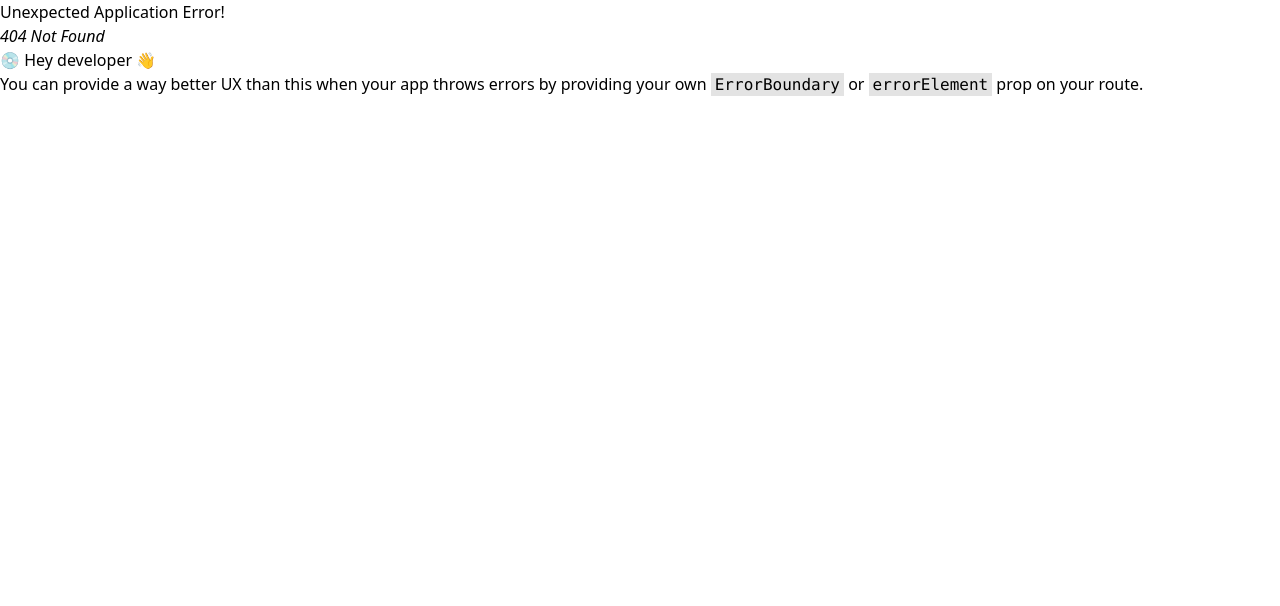
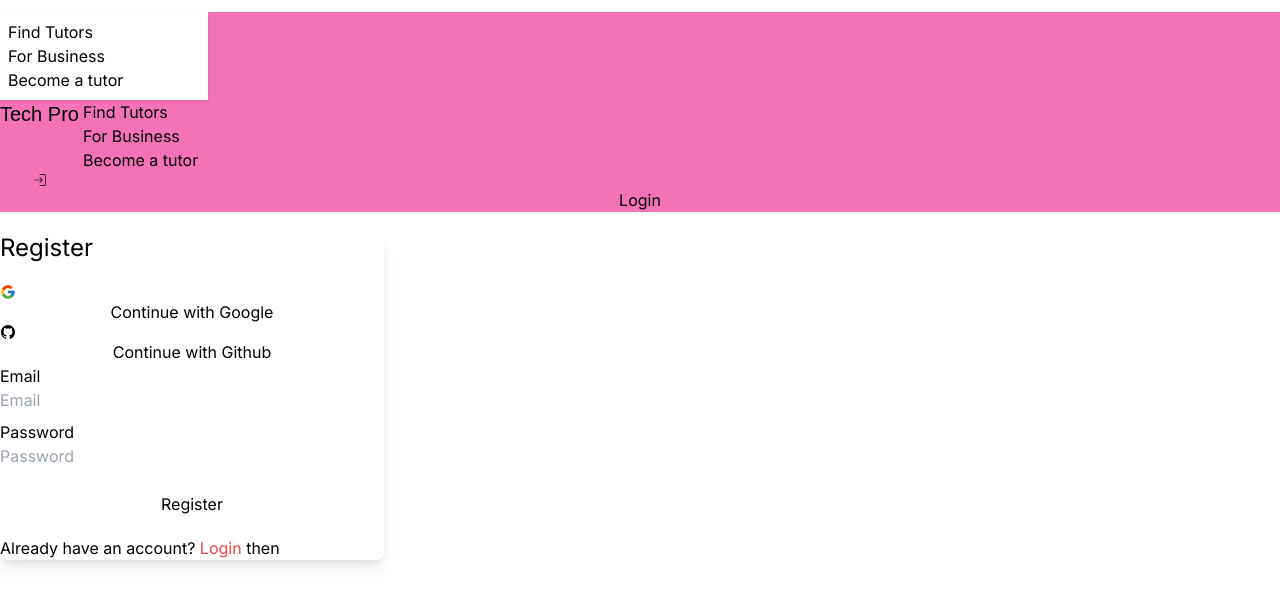
Before and after one commit to Captainboggey/Tech-Pro-Client, a React (Vite) app: page /register in a window 1280 px wide. Before the commit this address had no page. Shown: the top 606 px of the page. Built offline with nearby package versions, Linux system fonts and the light colour scheme; a web font is replaced by a local one.

Commit message:
login and register added

```diff
--- a/src/Pages/Login.jsx
+++ b/src/Pages/Login.jsx
@@ -2,6 +2,7 @@ import React, { useContext } from 'react';
 import { FcGoogle } from 'react-icons/fc';
 import { IoLogoGithub } from 'react-icons/io';
 import { AuthContext } from '../Providers/AuthProvider';
+import { Link } from 'react-router-dom';
 
 const Login = () => {
   const {signInWithEmail}= useContext(AuthContext)
@@ -21,7 +22,7 @@ const Login = () => {
     <div className="hero  min-h-screen">
       <div className=" ">
 
-        <div className="  lg:w-96  shrink-0 ">
+        <div className="  lg:w-96  shrink-0 shadow-lg bg-base-300 rounded-lg">
           <div className="card-body  ">
             <h2 className="text-left my-5 text-2xl ">Login</h2>
             <button className='btn  bg-transparent w-full gap-2 border-none '><FcGoogle /> Continue with Google</button>
@@ -41,6 +42,7 @@ const Login = () => {
 
                 <div className='form-control'>
                 <input type="submit" className='btn btn-neutral w-full mt-4' value="Login" />
+                <h2 className='mt-5'>New Here? <Link to={'/register'} className='text-red-500'> Register</Link> First</h2>
                 </div>
 
               </form>
--- /dev/null
+++ b/src/Pages/Register.jsx
@@ -0,0 +1,56 @@
+import React, { useContext } from 'react';
+import { FcGoogle } from 'react-icons/fc';
+import { IoLogoGithub } from 'react-icons/io';
+import { Link } from 'react-router-dom';
+import { AuthContext } from '../Providers/AuthProvider';
+
+const Register = () => {
+    const {signUpWithEmail}=useContext(AuthContext)
+    const handleRegister=e=>{
+        e.preventDefault();
+        const form= e.target;
+        const email = form.email.value;
+        const password = form.password.value;
+        const registerInfo ={email,password};
+        signUpWithEmail(email,password)
+        .then(res=>console.log(res))
+        .catch(error=>console.log(error))
+
+    }
+    return (
+        <div className="hero  min-h-screen">
+        <div className=" ">
+
+          <div className="  lg:w-96  shrink-0 shadow-lg bg-base-300 rounded-lg">
+            <div className="card-body  ">
+              <h2 className="text-left my-5 text-2xl ">Register</h2>
+              <button className='btn  bg-transparent w-full gap-2 border-none '><FcGoogle /> Continue with Google</button>
+              <button className='btn  bg-transparent w-full gap-2 border-none '><IoLogoGithub/> Continue with Github</button>
+
+
+                <form onSubmit={handleRegister} className='space-y-2'>
+
+                  <div className='form-control'>
+                  <label className="fieldset-label">Email</label>
+                  <input name='email' type="email" className="input w-full " placeholder="Email" />
+                  </div>
+                  <div className='form-control'>
+                  <label className="fieldset-label">Password</label>
+                  <input name='password' type="password" className="input w-full" placeholder="Password" />
+                  </div>
+
+                  <div className='form-control'>
+                  <input type="submit" className='btn btn-neutral w-full mt-4' value="Register" />
+                  <h2 className='mt-5'>Already have an account? <Link to={'/login'} className='text-red-500'> Login</Link> then</h2>
+                  </div>
+
+                </form>
+
+            </div>
+          </div>
+        </div>
+      </div>
+    );
+};
+
+export default Register;
--- a/src/Providers/AuthProvider.jsx
+++ b/src/Providers/AuthProvider.jsx
@@ -1,4 +1,4 @@
-import { signInWithEmailAndPassword } from 'firebase/auth';
+import { createUserWithEmailAndPassword, signInWithEmailAndPassword } from 'firebase/auth';
 import React, { createContext, useState } from 'react';
 import auth from '../firebaseinit/firebase.config';
 
@@ -11,8 +11,11 @@ const AuthProvider = ({children}) => {
     const signInWithEmail=(email,password)=>{
         return signInWithEmailAndPassword(auth,email,password)
     }
+    const signUpWithEmail=(email,password)=>{
+        return createUserWithEmailAndPassword(auth,email,password)
+    }
 
-    const authInfo={user,signInWithEmail}
+    const authInfo={user,signInWithEmail,signUpWithEmail}
 
     return (
         <AuthContext.Provider value={authInfo}>
--- a/src/Routes/router.jsx
+++ b/src/Routes/router.jsx
@@ -2,6 +2,7 @@ import { createBrowserRouter } from "react-router-dom";
 import Main from "../layout/main";
 import Home from "../Pages/Home";
 import Login from "../Pages/Login";
+import Register from "../Pages/Register";
 
 
 
@@ -15,6 +16,9 @@ const router= createBrowserRouter([
         },{
             path:'/login',
             element:<Login></Login>
+        },{
+            path:'/register',
+            element:<Register></Register>
         }]
 
 
--- a/src/firebaseinit/firebase.config.js
+++ b/src/firebaseinit/firebase.config.js
@@ -7,8 +7,8 @@ import { getAuth } from "firebase/auth";
 // Your web app's Firebase configuration
 const firebaseConfig = {
   apiKey: import.meta.env.VITE_ApiKey,
-  authDomain: import.meta.env.VITE_AuthDomain ,
-  projectId: import.meta.env.VITE_ProjectId ,
+  authDomain: import.meta.env.VITE_AuthDomain,
+  projectId: import.meta.env.VITE_ProjectId,
   storageBucket: import.meta.env.VITE_StorageBucket,
   messagingSenderId: import.meta.env.VITE_MessagingSenderId,
   appId: import.meta.env.VITE_AppId
```
